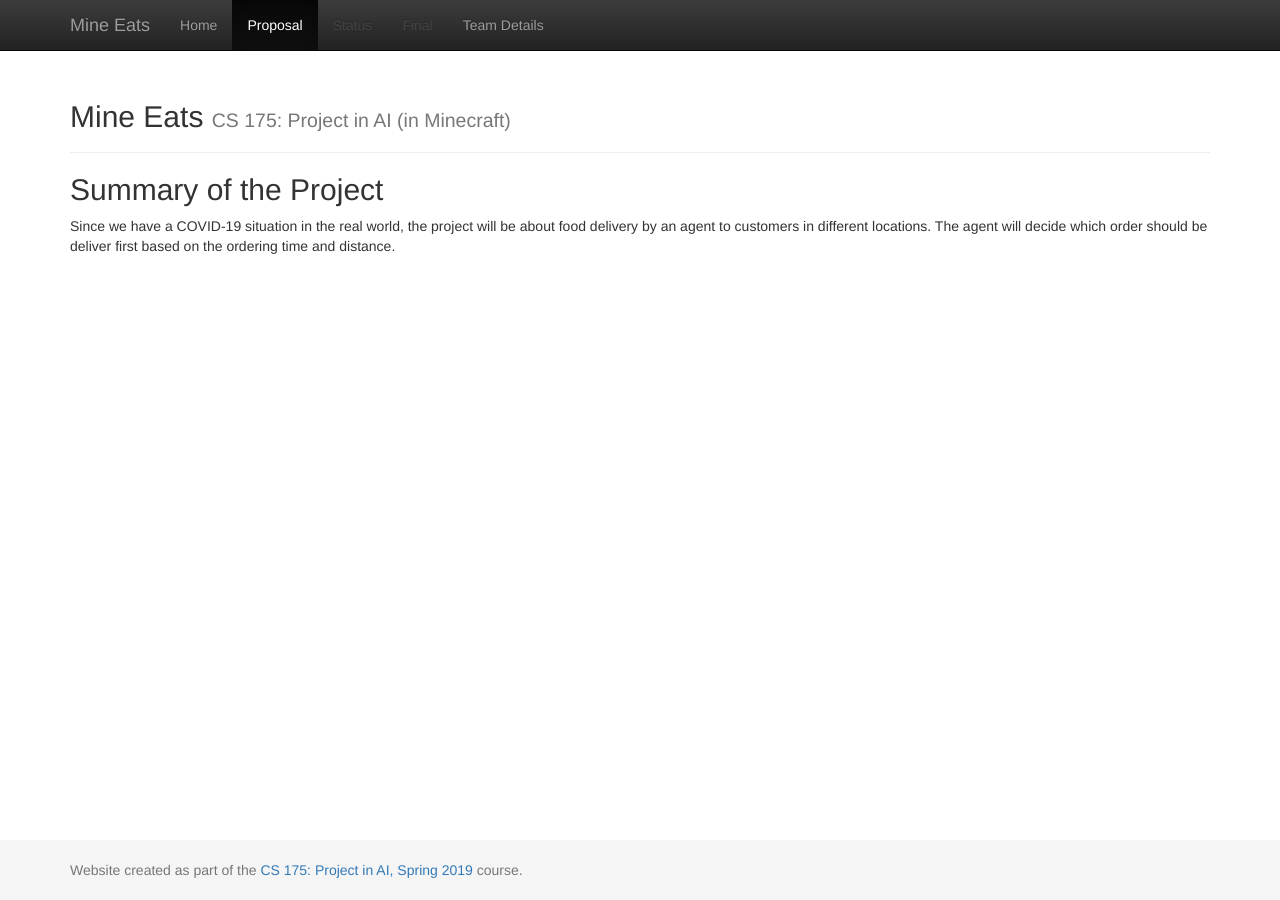
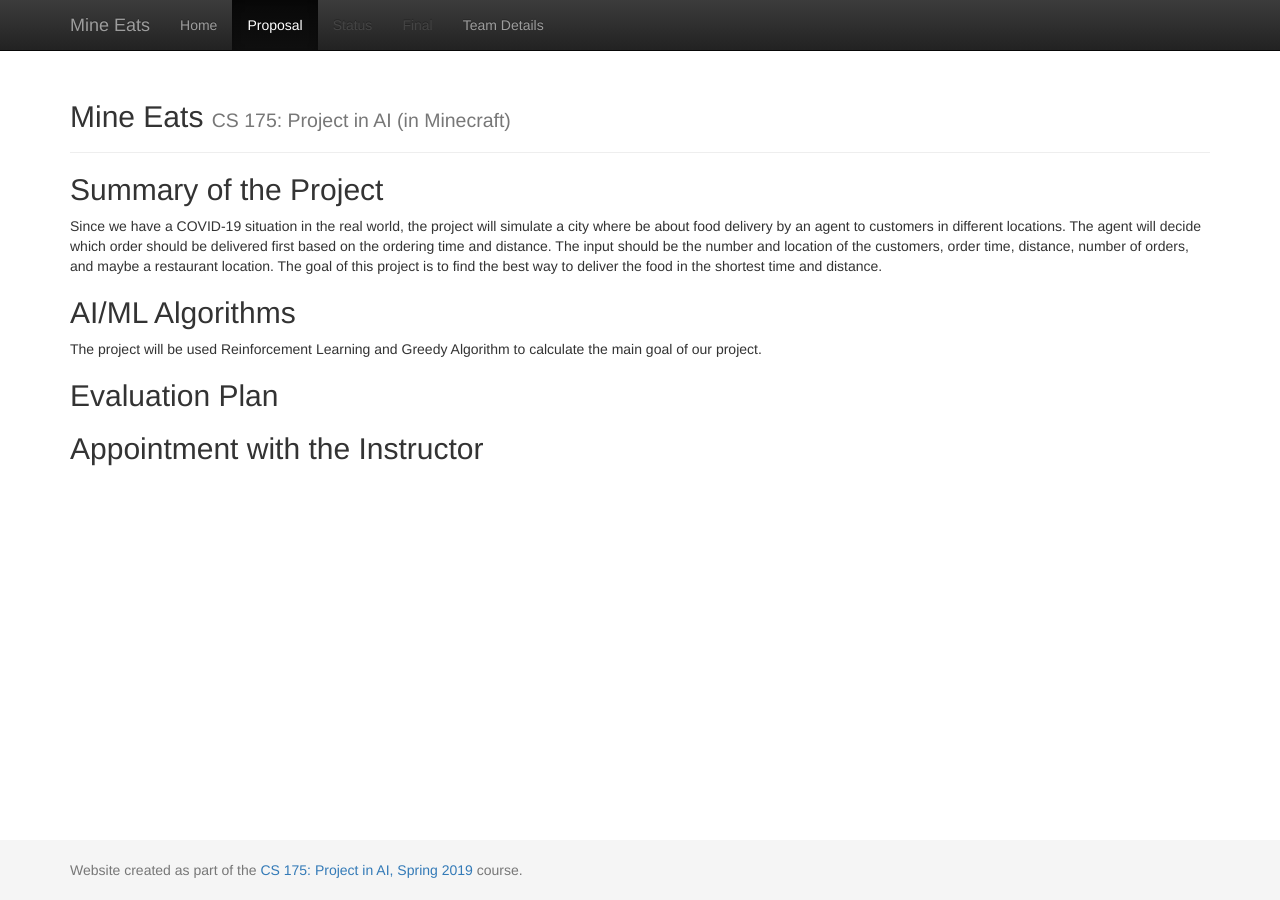
Before and after one commit to Superpanda35/Serious-Sam, a Jekyll site: the page built from docs/proposal.md, in a window 1280 px wide. Built offline with Jekyll 4.4.1, drawn with Linux system fonts in a browser that asks for light colours.

Commit message:
Update proposal.md

```diff
--- a/docs/proposal.md
+++ b/docs/proposal.md
@@ -4,4 +4,12 @@ title: Proposal
 ---
 
 ## Summary of the Project
-Since we have a COVID-19 situation in the real world, the project will be about food delivery by an agent to customers in different locations. The agent will decide which order should be deliver first based on the ordering time and distance.
+Since we have a COVID-19 situation in the real world, the project will simulate a city where be about food delivery by an agent to customers in different locations. The agent will decide which order should be delivered first based on the ordering time and distance. The input should be the number and location of the customers, order time, distance, number of orders, and maybe a restaurant location. The goal of this project is to find the best way to deliver the food in the shortest time and distance.
+
+## AI/ML Algorithms
+The project will be used Reinforcement Learning and Greedy Algorithm to calculate the main goal of our project.
+
+## Evaluation Plan
+
+
+## Appointment with the Instructor
```
